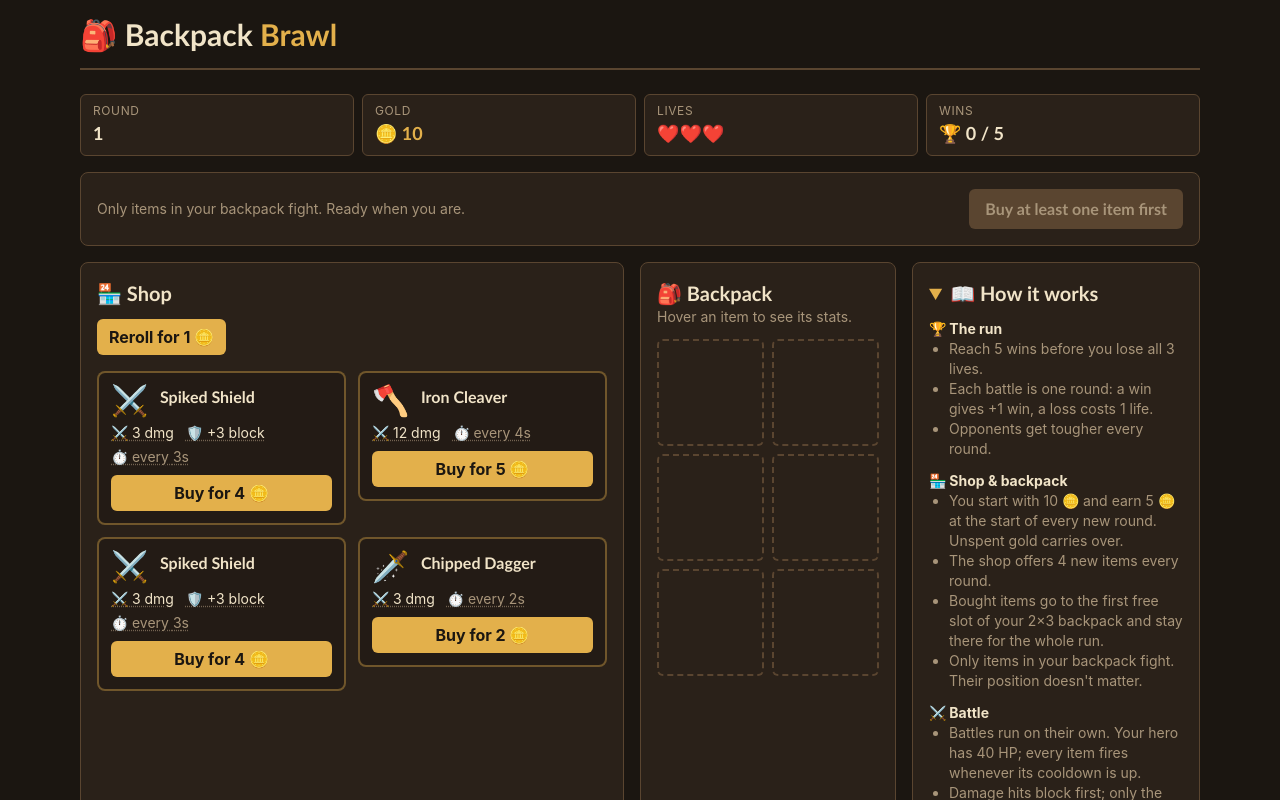
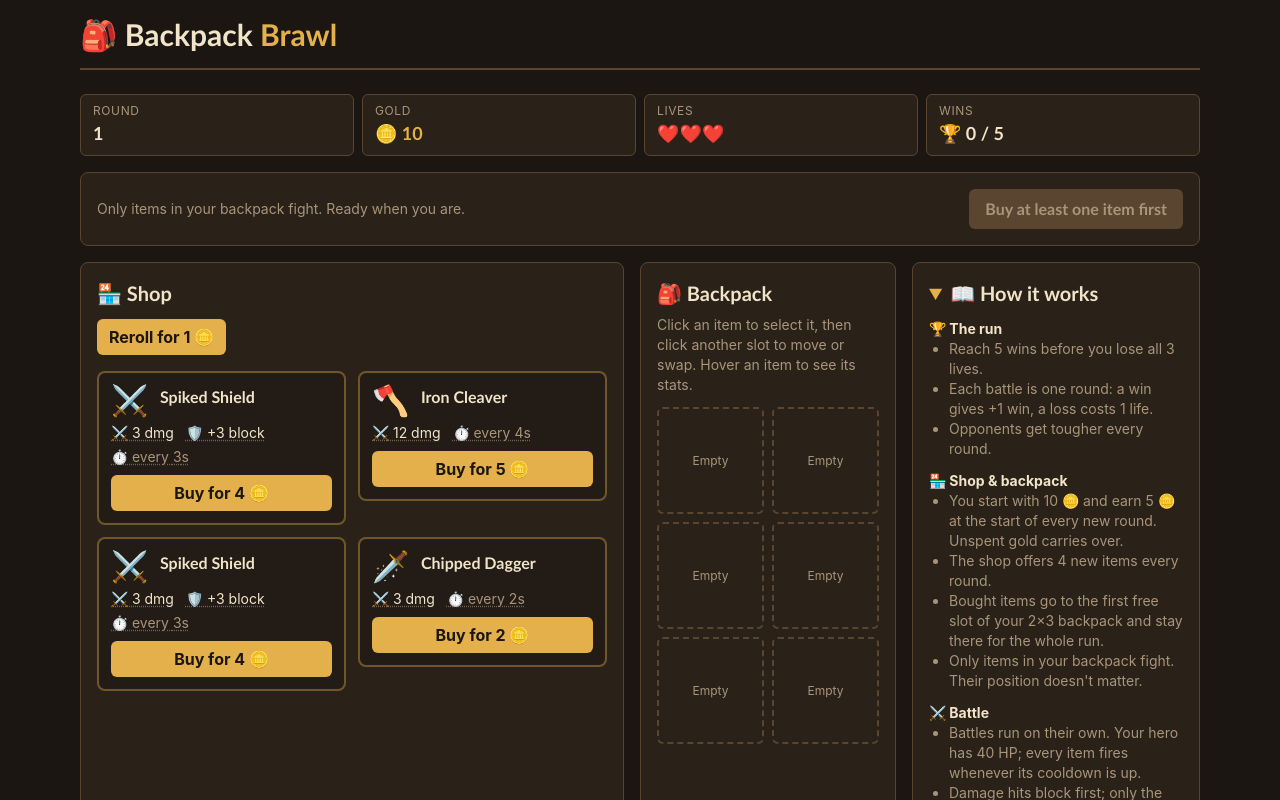
Before and after one commit to Alexandraxx1/AWE-praktische-Pruefung, a React (Vite) app: page / in a window 1280 px wide. Both pictures are taken after a click on the button "🎒 New run". Shown: the top 800 px of the page. Built offline with nearby package versions, Linux system fonts and the light colour scheme.

Commit message:
feat(B2): implement backpack movement and swapping

```diff
--- a/src/components/Backpack.tsx
+++ b/src/components/Backpack.tsx
@@ -1,56 +1,153 @@
+
+import { useState } from "react";
 import { TICK_SECONDS } from "../battle";
 import { describeEffects, getItem } from "../items";
 import { BACKPACK_COLS } from "../shop";
 import type { Backpack as BackpackSlots, ItemDef } from "../types";
 
-/** Hover text for a backpack slot: name, effects and cooldown. */
+/** Show the item name, effects and cooldown on hover. */
 const tooltip = (item: ItemDef) =>
   [item.name, ...describeEffects(item.effects).map(({ label }) => label), `⏱️ every ${item.cooldown * TICK_SECONDS}s`].join("\n");
 
 export function Backpack({
   backpack,
   onSell,
+  onMove,
 }: {
   backpack: BackpackSlots;
-  // The parent component provides the selling action.
   onSell?: (slotIndex: number) => void;
+  onMove?: (fromIndex: number, toIndex: number) => void;
 }) {
+  // Remember the selected slot only for the user interface.
+  const [selectedSlot, setSelectedSlot] = useState<number | null>(null);
+
+  function handleSlotClick(index: number) {
+    if (!onMove) return;
+
+    // Select the first item when no slot is selected.
+    if (selectedSlot === null) {
+      if (backpack[index]) {
+        setSelectedSlot(index);
+      }
+      return;
+    }
+
+    // Clicking the same slot again cancels the selection.
+    if (selectedSlot === index) {
+      setSelectedSlot(null);
+      return;
+    }
+
+    // Cancel if the selected item no longer exists.
+    if (!backpack[selectedSlot]) {
+      setSelectedSlot(null);
+      return;
+    }
+
+    // Move or swap the items and clear the selection.
+    onMove(selectedSlot, index);
+    setSelectedSlot(null);
+  }
+
+  function handleSell(index: number) {
+    // Clear the selection before selling an item.
+    setSelectedSlot(null);
+    onSell?.(index);
+  }
+
   return (
     <section className="rounded-lg border border-panel-edge bg-panel p-4">
+      <div className="mb-2 flex items-center justify-between gap-2">
         <h2 className="font-display text-xl font-bold">🎒 Backpack</h2>
-      <p className="mb-3 text-sm text-muted">Hover an item to see its stats.</p>
-      <ul className="grid gap-2" style={{ gridTemplateColumns: `repeat(${BACKPACK_COLS}, minmax(0, 1fr))` }}>
+
+        {selectedSlot !== null && (
+          <button
+            type="button"
+            onClick={() => setSelectedSlot(null)}
+            className="rounded border border-panel-edge px-2 py-1 text-xs hover:bg-ink"
+          >
+            Cancel
+          </button>
+        )}
+      </div>
+
+      <p className="mb-3 text-sm text-muted">
+        Click an item to select it, then click another slot to move or swap.
+        Hover an item to see its stats.
+      </p>
+
+      <ul
+        className="grid gap-2"
+        style={{
+          gridTemplateColumns: `repeat(${BACKPACK_COLS}, minmax(0, 1fr))`,
+        }}
+      >
         {backpack.map((slot, index) => {
           const item = slot ? getItem(slot.itemId) : null;
+
+          // Highlight the selected slot and all possible destinations.
+          const isSelected = selectedSlot === index;
+          const canMoveHere =
+            selectedSlot !== null &&
+            selectedSlot !== index &&
+            backpack[selectedSlot] !== null &&
+            Boolean(onMove);
+
           return (
             <li
               key={slot?.uid ?? `empty-${index}`}
               title={item ? tooltip(item) : undefined}
-              aria-label={item ? item.name : `Empty slot ${index + 1}`}
               className={[
                 "flex aspect-square flex-col items-center justify-center gap-1 rounded-md border-2 p-1",
-                item ? "cursor-help border-gold/40 bg-ink/40" : "border-dashed border-panel-edge",
+                isSelected
+                  ? "border-gold bg-gold/20"
+                  : canMoveHere
+                    ? "border-green-400 bg-green-400/10"
+                    : item
+                      ? "border-gold/40 bg-ink/40"
+                      : "border-dashed border-panel-edge",
               ].join(" ")}
             >
-              {item && (
+              <button
+                type="button"
+                onClick={() => handleSlotClick(index)}
+                disabled={!onMove || (selectedSlot === null && !item)}
+                aria-pressed={isSelected}
+                aria-label={
+                  canMoveHere
+                    ? `Move or swap item to slot ${index + 1}`
+                    : item
+                      ? `Select ${item.name} in slot ${index + 1}`
+                      : `Empty slot ${index + 1}`
+                }
+                className="flex min-h-0 w-full flex-1 flex-col items-center justify-center gap-1 rounded"
+              >
+                {item ? (
                   <>
                     <span className="text-3xl leading-none sm:text-4xl" aria-hidden>
                       {item.icon}
                     </span>
-                  <span className="text-center text-xs leading-tight">{item.name}</span>
-                    {/* Show the Sell button only when selling is available. */}
-                    {onSell && (
+                    <span className="text-center text-xs leading-tight">
+                      {item.name}
+                    </span>
+                  </>
+                ) : (
+                  <span className="text-xs text-muted">
+                    {canMoveHere ? "Move here" : "Empty"}
+                  </span>
+                )}
+              </button>
+
+              {/* Keep the selling feature from B1. */}
+              {item && onSell && (
                 <button
                   type="button"
-                        // Sell the item from its current backpack slot.
-                        onClick={() => onSell(index)}
+                  onClick={() => handleSell(index)}
                   aria-label={`Sell ${item.name} for ${Math.floor(item.price / 2)} gold`}
                   className="rounded bg-gold px-2 py-1 text-xs font-semibold text-ink hover:brightness-110"
                 >
                   Sell for {Math.floor(item.price / 2)} 🪙
                 </button>
-                    )}
-                </>
               )}
             </li>
           );
--- a/src/pages/ShopPage.tsx
+++ b/src/pages/ShopPage.tsx
@@ -1,3 +1,4 @@
+
 import { fetchOpponent } from "../api";
 import { Backpack } from "../components/Backpack";
 import { FightBar } from "../components/FightBar";
@@ -5,7 +6,7 @@ import { RulesPanel } from "../components/RulesPanel";
 import { RunHeader } from "../components/RunHeader";
 import { Shop } from "../components/Shop";
 import { fightBlocker, searchFailed, startBattle, startSearch, updateRun } from "../game";
-import { buyItem, rerollShop, sellItem } from "../run";
+import { buyItem, moveItem, rerollShop, sellItem } from "../run";
 import { useActiveGame } from "../state/GameContext";
 
 export function ShopPage() {
@@ -21,10 +22,16 @@ export function ShopPage() {
     update((current) => updateRun(current, (currentRun) => sellItem(currentRun, slotIndex)));
   }
 
-
   function handleReroll() {
     // updateRun ensures that rerolling only works during the shopping phase.
     update((current) => updateRun(current, rerollShop));
+  }
+
+  // Move or swap two backpack slots during the shopping phase.
+  function handleMove(fromIndex: number, toIndex: number) {
+    update((current) =>
+      updateRun(current, (currentRun) => moveItem(currentRun, fromIndex, toIndex))
+    );
   }
 
   // Once the opponent is found the phase becomes "battle" and RequireRoute redirects to the battle page.
@@ -45,11 +52,17 @@ export function ShopPage() {
       <RunHeader run={run} />
       <FightBar phase={phase} blocker={fightBlocker(game)} error={game.error} onFight={handleFindOpponent} />
 
-      {/* While searching, the whole shop/backpack area is disabled so the fighting build can't change. */}
+      {/* Disable all shop and backpack actions while searching. */}
       <fieldset disabled={phase !== "shop"} className="grid min-w-0 gap-4 disabled:opacity-60 lg:grid-cols-[1fr_16rem_18rem]">
         <Shop run={run} onBuy={handleBuy} onReroll={handleReroll} />
-        {/* Connect the backpack Sell buttons to the selling function. */}
-        <Backpack backpack={run.backpack} onSell={handleSell} />
+
+        {/* Connect the backpack buttons to the game state. */}
+        <Backpack
+          backpack={run.backpack}
+          onSell={handleSell}
+          onMove={handleMove}
+        />
+
         <aside className="flex flex-col gap-4">
           <RulesPanel open={run.round === 1} />
         </aside>
--- a/src/run.ts
+++ b/src/run.ts
@@ -84,8 +84,72 @@ export function sellItem(state: RunState, slotIndex: number): RunState {
   };
 }
 
+/** Checks if an item can be moved to another backpack slot. */
+export function moveBlocker(
+  state: RunState,
+  fromIndex: number,
+  toIndex: number
+): string | null {
+
+  // Check if both slot positions are valid.
+  if (
+    !Number.isInteger(fromIndex) ||
+    !Number.isInteger(toIndex) ||
+    fromIndex < 0 ||
+    toIndex < 0 ||
+    fromIndex >= state.backpack.length ||
+    toIndex >= state.backpack.length
+  ) {
+    return "Invalid backpack slot";
+  }
+
+  // We cannot move an item from an empty slot.
+  if (!state.backpack[fromIndex]) {
+    return "Source slot is empty";
+  }
+
+  // Moving an item to the same slot is not allowed.
+  if (fromIndex === toIndex) {
+    return "Item is already in this slot";
+  }
+
+  return null;
+}
+
+/** Moves an item to an empty slot or swaps two items. */
+export function moveItem(
+  state: RunState,
+  fromIndex: number,
+  toIndex: number
+): RunState {
+
+  // Invalid moves must not change the original state.
+  if (moveBlocker(state, fromIndex, toIndex) !== null) {
+    return state;
+  }
+
+  // Create a copy to avoid modifying the original backpack.
+  const backpack = [...state.backpack];
+
+  // Save the selected item before changing the slots.
+  const selectedItem = backpack[fromIndex];
+
+  // Move the destination item into the original slot.
+  backpack[fromIndex] = backpack[toIndex];
+
+  // Place the selected item into the destination slot.
+  backpack[toIndex] = selectedItem;
+
+  // Return a new run state with the updated backpack.
+  return {
+    ...state,
+    backpack,
+  };
+}
 
 export const REROLL_COST = 1;
+
+
 
 /** Explains why the shop cannot be rerolled, or returns null if it is allowed. */
 export function rerollBlocker(state: RunState): string | null {
```
Lines whose indentation alone changed are shown as unchanged.
